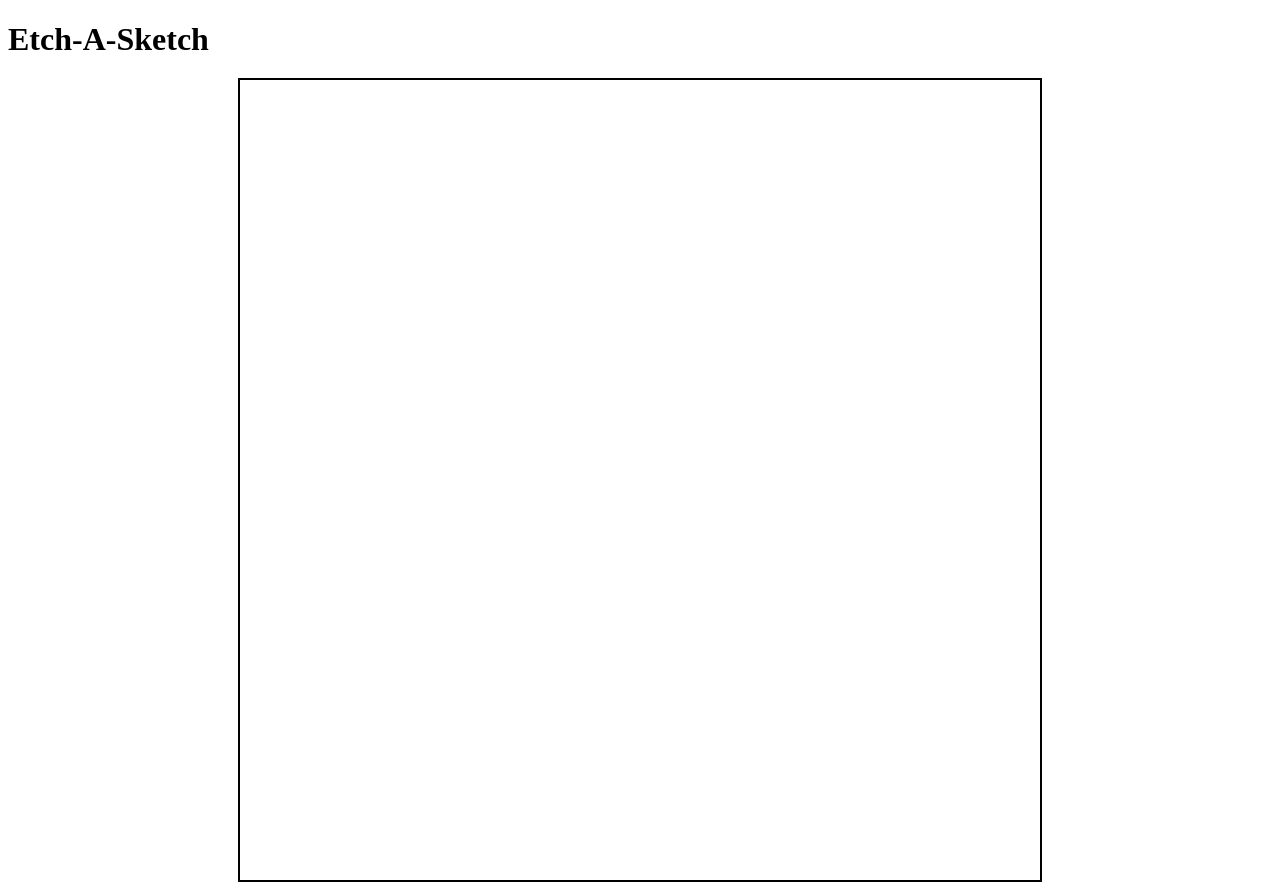
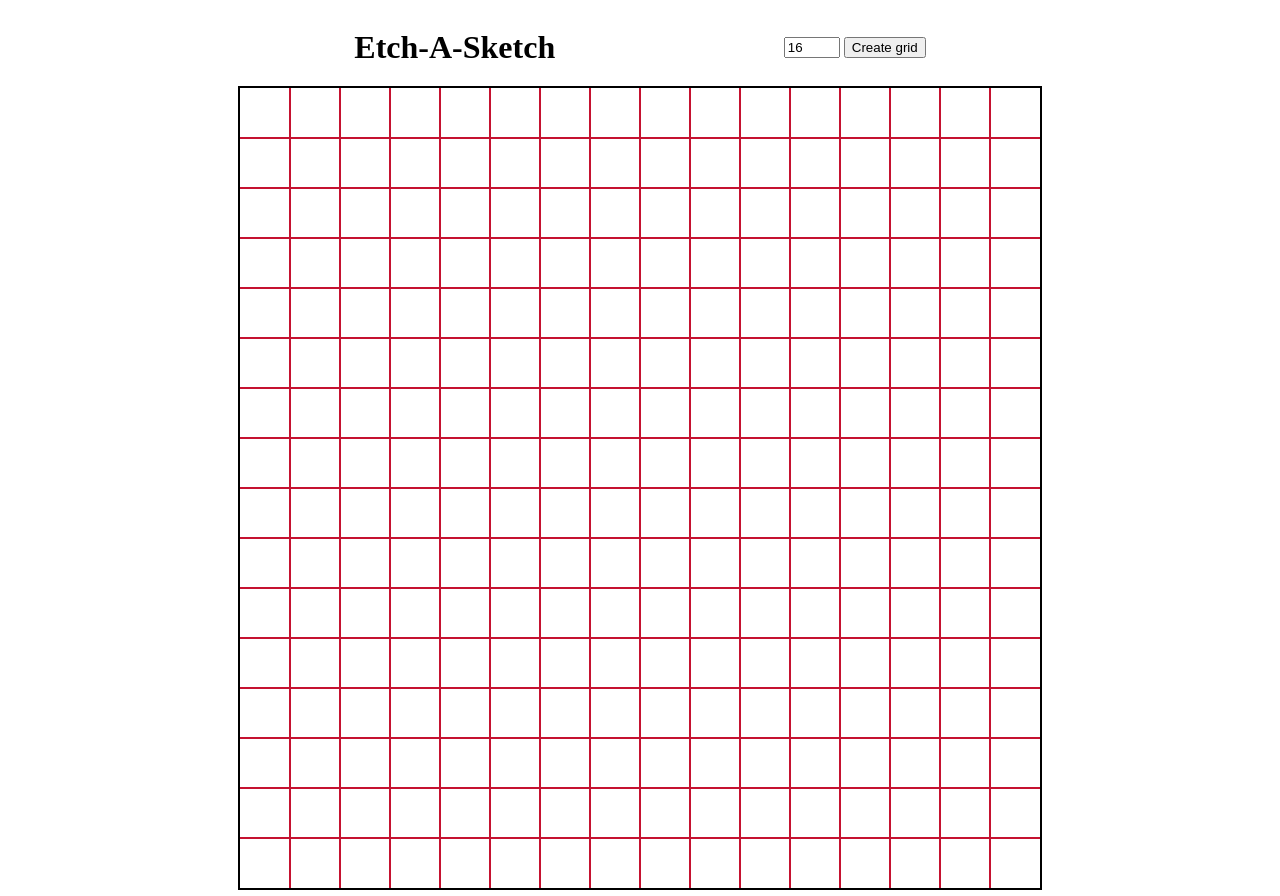
Before and after one commit to ErickDaniCB/second-etch-a-sketch, a plain HTML site: page index.html in a window 1280 px wide. Drawn offline with Linux system fonts and the light colour scheme.

Commit message:
Add input and layout to header

```diff
--- a/index.html
+++ b/index.html
@@ -10,6 +10,10 @@
 <body>
     <header>
         <h1>Etch-A-Sketch</h1>
+        <div>
+            <input type="number" id="dimensions" placeholder="Max: 100 Min: 16" min="16" max="50" value="16">
+            <button class="createBtn">Create grid</button>
+        </div>
     </header>
     <div class="container"></div>
 </body>
--- a/styles.css
+++ b/styles.css
@@ -1,5 +1,13 @@
 *{
     box-sizing: border-box;
+}
+
+header {
+    display: flex;
+    justify-content: space-around;
+    align-items: center;
+    width: 800px;
+    margin: 0 auto;
 }
 
 .container {
@@ -14,8 +22,6 @@
 
 .pixel {
     outline: 1px solid rgb(197, 18, 48);
-    flex-basis: 50px;
-    height: 50px;
 }
 
 .black {
```
